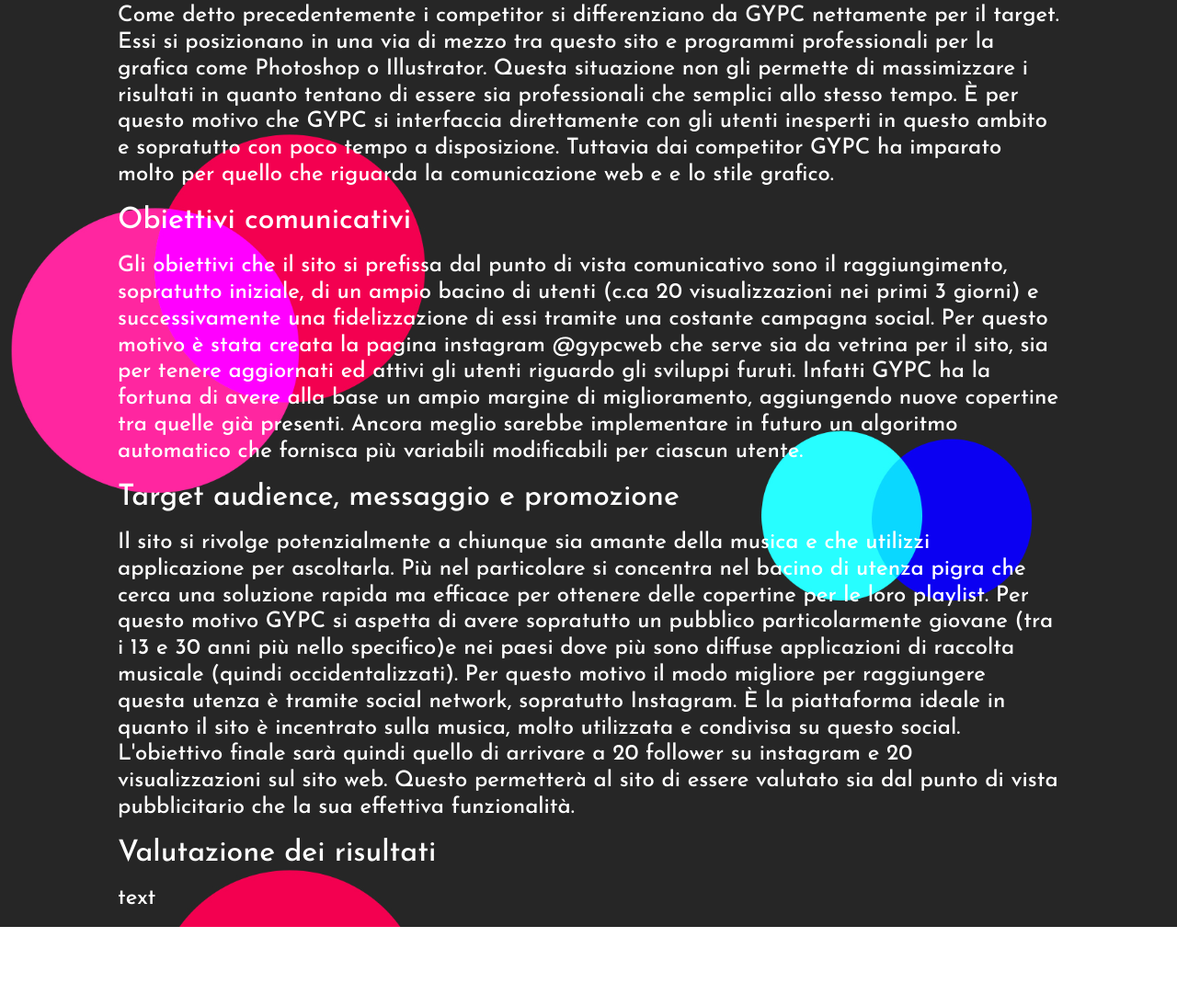
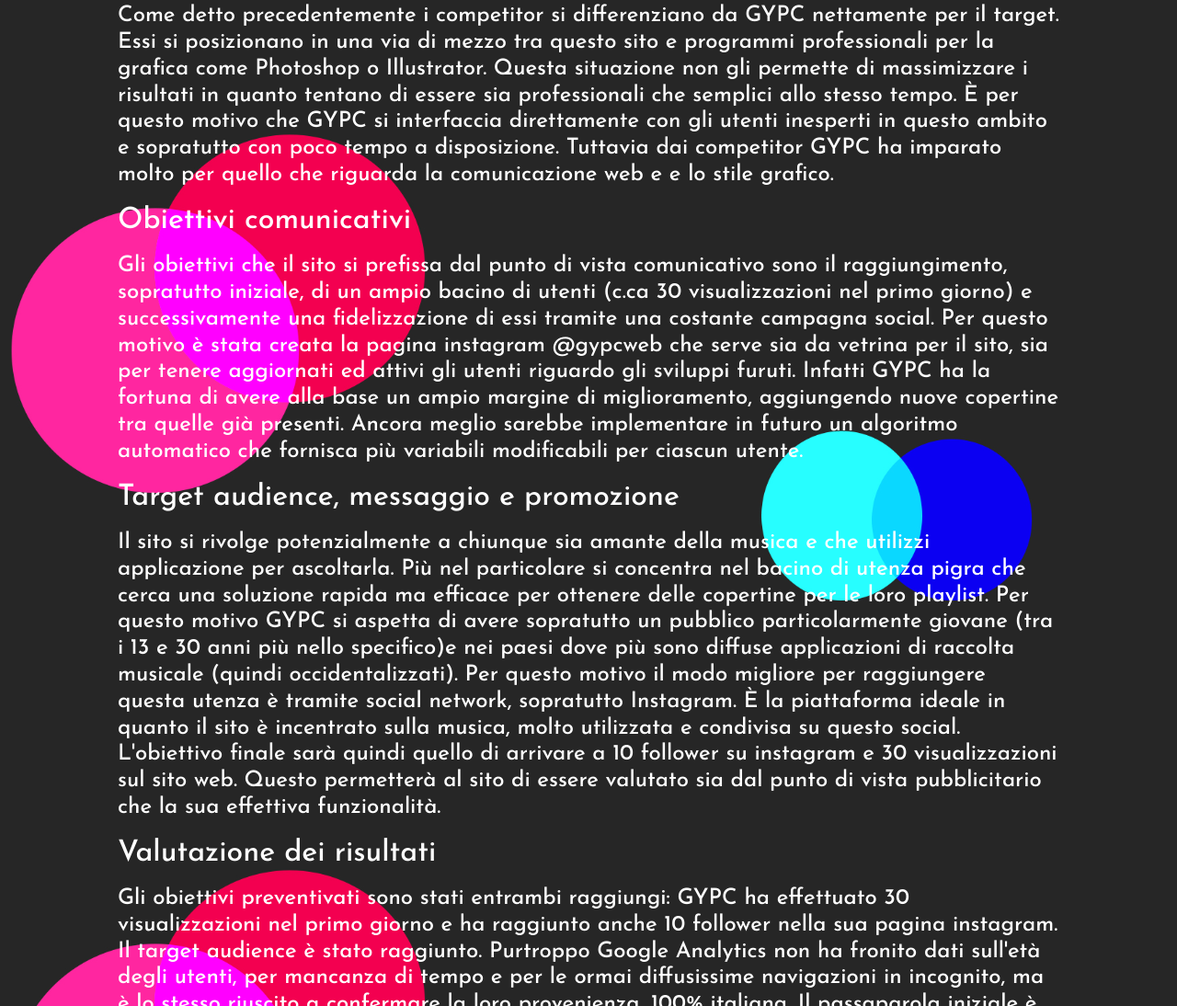
Before and after one commit to leonardo-angelini/gypc, a plain HTML site: page documentation.html in a window 1280 px wide. Shown: the part 2378-3472 px from the top of the page at 92% size. Before the commit the page ends 3386 px from the top, so only its background shows below. Drawn offline with nearby package versions, Linux system fonts and the light colour scheme.

Commit message:
valutazione

```diff
--- a/documentation.html
+++ b/documentation.html
@@ -77,17 +77,18 @@
         </span></p>
     	<p class="docsub">Obiettivi comunicativi</p>
         <span class="notbold"><p class="pardoc">
-        Gli obiettivi che il sito si prefissa dal punto di vista comunicativo sono il raggiungimento, sopratutto iniziale, di un ampio bacino di utenti (c.ca 20 visualizzazioni nei primi 3 giorni) e successivamente una fidelizzazione di essi tramite una costante campagna social. Per questo motivo è stata creata la pagina instagram @gypcweb che serve sia da vetrina per il sito, sia per tenere aggiornati ed attivi gli utenti riguardo gli sviluppi furuti. Infatti GYPC ha la fortuna di avere alla base un ampio margine di miglioramento, aggiungendo nuove copertine tra quelle già presenti. Ancora meglio sarebbe implementare in futuro un algoritmo automatico che fornisca più variabili modificabili per ciascun utente.
+        Gli obiettivi che il sito si prefissa dal punto di vista comunicativo sono il raggiungimento, sopratutto iniziale, di un ampio bacino di utenti (c.ca 30 visualizzazioni nel primo giorno) e successivamente una fidelizzazione di essi tramite una costante campagna social. Per questo motivo è stata creata la pagina instagram @gypcweb che serve sia da vetrina per il sito, sia per tenere aggiornati ed attivi gli utenti riguardo gli sviluppi furuti. Infatti GYPC ha la fortuna di avere alla base un ampio margine di miglioramento, aggiungendo nuove copertine tra quelle già presenti. Ancora meglio sarebbe implementare in futuro un algoritmo automatico che fornisca più variabili modificabili per ciascun utente.
         </span></p>
     	<p class="docsub">Target audience, messaggio e promozione</p>
         <span class="notbold"><p class="pardoc">
         Il sito si rivolge potenzialmente a chiunque sia amante della musica e che utilizzi applicazione per ascoltarla. Più nel particolare si concentra nel bacino di utenza pigra che cerca una soluzione rapida ma efficace per ottenere delle copertine per le loro playlist. Per questo motivo GYPC si aspetta di avere sopratutto un pubblico particolarmente giovane (tra i 13 e 30 anni più nello specifico)e nei paesi dove più sono diffuse applicazioni di raccolta musicale (quindi occidentalizzati). Per questo motivo il modo migliore per raggiungere questa utenza è tramite social network, sopratutto Instagram.
         È la piattaforma ideale in quanto il sito è incentrato sulla musica, molto utilizzata e condivisa su questo social.<br>
-        L'obiettivo finale sarà quindi quello di arrivare a 20 follower su instagram e 20 visualizzazioni sul sito web. Questo permetterà al sito di essere valutato sia dal punto di vista pubblicitario che la sua effettiva funzionalità.
+        L'obiettivo finale sarà quindi quello di arrivare a 10 follower su instagram e 30 visualizzazioni sul sito web. Questo permetterà al sito di essere valutato sia dal punto di vista pubblicitario che la sua effettiva funzionalità.
         </span></p>
     	<p class="docsub">Valutazione dei risultati</p>
         <span class="notbold"><p class="pardoc">
-     	text
+     	Gli obiettivi preventivati sono stati entrambi raggiungi: GYPC ha effettuato 30 visualizzazioni nel primo giorno e ha raggiunto anche 10 follower nella sua pagina instagram. Il target audience è stato raggiunto. Purtroppo Google Analytics non ha fronito dati sull'età degli utenti, per mancanza di tempo e per le ormai diffusissime navigazioni in incognito, ma è lo stesso riuscito a confermare la loro provenienza, 100% italiana. Il passaparola iniziale è stato notevolmente efficace in quanto ha permessoerificare di verificare personalmente l'età media, che corrisponde agli under 30. Instagram si è confermato il miglior social per la pubblicità dato che è stato colui che ha marcato il brand identity ed ha permesso notevoli interazioni con nuovi utenti. Il messaggio è stato colto: gli utenti hanno interagito col sito scaricando le immagini personalizzate delle copertine e le hanno caricate nelle loro playlist online.<br>
+        La valutazione del progetto GYPC può ritenersi quindi soddisfacente e di successo, la strategia addottata si è rilevata efficace e di impatto. Ovviamente queste valutazioni sono state prese solo nel primo giorno dalla pubblicazione, ma da come mostrano i diagrammi in salita, si prospera un fruttuoso progetto per il futuro.
         </span></p>
     </h1>
 	</body>
```
